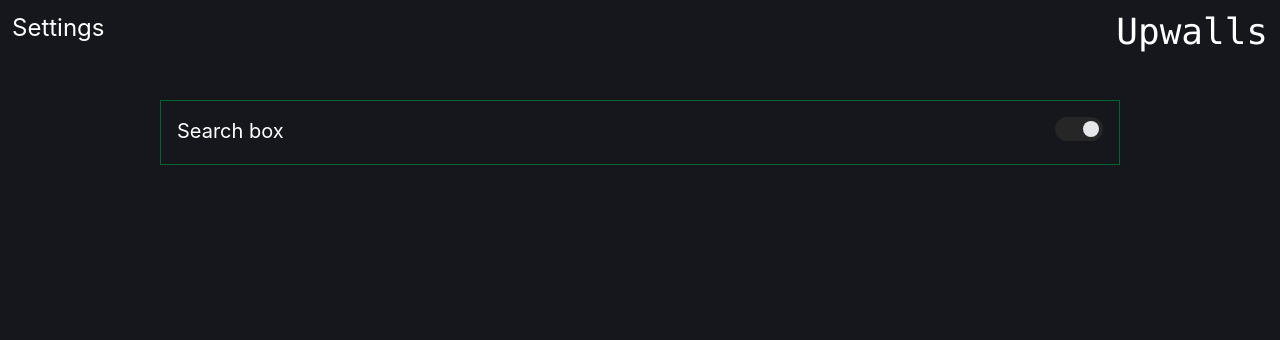
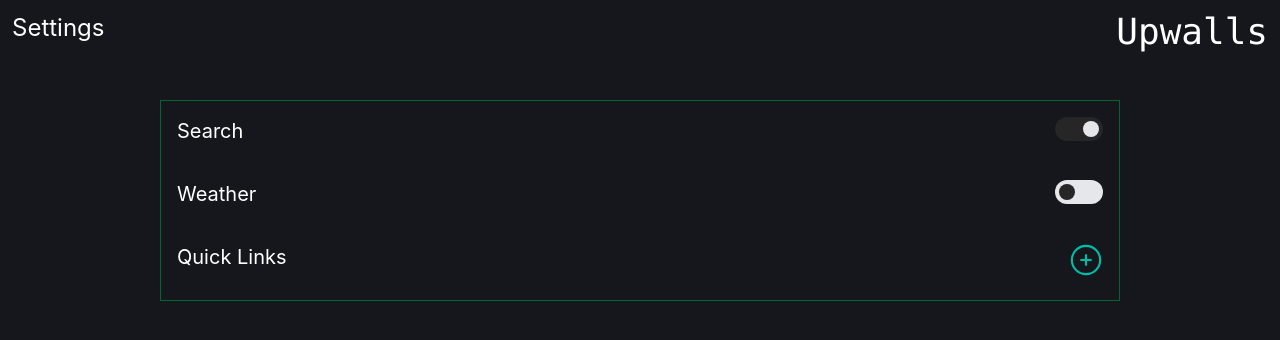
Before and after one commit to theprajwaldongare/Upwalls, a React (Vite) app: page /settings in a window 1280 px wide. Shown: the top 340 px of the page. Built offline with nearby package versions, Linux system fonts and the light colour scheme.

Commit message:
Added quick links with image fetching

```diff
--- a/src/Home.jsx
+++ b/src/Home.jsx
@@ -1,4 +1,4 @@
-import { useState, useEffect,useContext } from 'react'
+import { useState, useEffect, useContext } from 'react'
 import { MdSearch } from "react-icons/md";
 import { Link } from 'react-router-dom'
 import { SettingsContext } from './SettingsContext'
@@ -8,17 +8,11 @@
 
 function Home() {
 
-  const {isSearchEnabled,setIsSearchEnabled} = useContext(SettingsContext)
+  const { isSearchEnabled, isWeatherEnabled, cityInp, links } = useContext(SettingsContext)
 
   const [now, setNow] = useState(new Date())
-  // const [searchShow, setSearchShow] = useState(true)
   const [searchData, setsearchData] = useState("")
   const [temp, setTemp] = useState("")
-
-  // useEffect(() => {
-  //   setSearchShow(isSearchEnabled)
-
-  // }, [])
 
 
 
@@ -31,9 +25,9 @@
   }, [])
 
   useEffect(() => {
-    const wttrdata = async ()=>{
+    const wttrdata = async () => {
       try {
-        const response = await fetch('https://wttr.in/Pune?format=j1')
+        const response = await fetch(`https://wttr.in/${cityInp}?format=j1`)
         const data = await response.json()
         setTemp(`${data.current_condition[0].temp_C},${data.current_condition[0].weatherDesc[0].value}`)
       } catch (error) {
@@ -74,7 +68,7 @@
 
   return (
     <>
-    {/* <div className="main w-full h-screen bg-cover overflow-hidden" style={{backgroundImage:`url(${background})`}}> */}
+      {/* <div className="main w-full h-screen bg-cover overflow-hidden" style={{backgroundImage:`url(${background})`}}> */}
       <div className="timeAndDate flex justify-center mt-4">
         <div className="greet">
           {getGreeting()}
@@ -113,14 +107,28 @@
         </div>
       </div>
 
-      <div className="weather flex flex-col items-center justify-center">
+      {isWeatherEnabled && <div className="weather flex flex-col items-center justify-center">
         <div className="tempc mt-6 text-2xl">
           {temp.split(",")[0]} ℃
         </div>
         <div className="tempCondition mt-2 text-2xl">
           {temp.split(",")[1]}
         </div>
-      </div>
+        <div className="cityname mt-2 text-2xl">
+          {cityInp}
+        </div>
+      </div>}
+
+        <div className="linkRender flex gap-4 mt-8 justify-center">
+          {links?.map((valOfLink)=>(
+            <div key={valOfLink.name}>
+              <div className="logo"><img src={valOfLink.imageText} alt="" /></div>
+              <div className="lname">{valOfLink.name}</div>
+              <div className="lurl">{valOfLink.url}</div>
+            </div>
+          ))}
+        </div>
+
       {/* </div> */}
     </>
   )
--- a/src/Settings.jsx
+++ b/src/Settings.jsx
@@ -1,18 +1,94 @@
-import {useState,useEffect,useContext} from 'react'
+import { useState, useEffect, useContext } from 'react'
 import Checkbox from './components/Checkbox'
 import { SettingsContext } from './SettingsContext'
+import { MdCheck } from 'react-icons/md'
 const Settings = () => {
-  const {isSearchEnabled,setIsSearchEnabled} = useContext(SettingsContext)
+  const { isSearchEnabled, setIsSearchEnabled, isWeatherEnabled, setIsWeatherEnabled, cityInp, setCityInp, links, setLinks } = useContext(SettingsContext)
 
-  // const [searchED, setSearchED] = useState()
-  // useEffect(() => {
-  //   const savedData = localStorage.getItem("upwallSettings")
-  //   const parsedData = JSON.parse(savedData)
-  //   setSearchED(parsedData.search)
-
-  // }, [])
+  const [cityType, setCityType] = useState("")
+  const [showLinkAdd, setShowLinkAdd] = useState(false)
+  const [typedLink, setTypedLink] = useState("")
+  useEffect(() => {
+    console.log(cityType)
+  }, [cityType])
 
 
+  const addCity = () => {
+    setCityInp(cityType)
+    setCityType("")
+  }
+
+  const addLink = () => {
+    setShowLinkAdd(true)
+  }
+
+
+  const addLinkhere = () => {
+    setShowLinkAdd(false)
+
+    let safeUrl = typedLink;
+    if (!safeUrl.startsWith('http://') && !safeUrl.startsWith('https://')) {
+      safeUrl = 'https://' + safeUrl;
+    }
+
+    const urlObj = new URL(safeUrl);
+    const domain = urlObj.hostname;
+
+    const iconUrl = `https://www.google.com/s2/favicons?domain=${domain}&sz=128`;
+
+
+    const saveToArray = {
+
+      name: domain.replace('www.', '').split('.')[0],
+      url: safeUrl,
+      imageText: iconUrl
+    }
+
+    setLinks([...(links || []), saveToArray])
+    setTypedLink("")
+  }
+
+  // const addLinkhere = async ()=>{
+  //   setShowLinkAdd(false)
+  //   const logoString = await getBase64Logo(typedLink)
+  //   console.log(logoString)
+
+  //   const saveToArray = {
+  //     name:typedLink.includes("https") ? typedLink.split("/").slice(2)[0].split(".")[0] :  typedLink.split(".")[0],
+  //     url:typedLink,
+  //     imageText: logoString
+  //   }
+  //   setLinks([...links || [], saveToArray])
+  //   setTypedLink("")
+
+  // }
+  // const getBase64Logo = async (websiteUrl) => {
+  //   try {
+  //     let safeUrl = websiteUrl;
+  //     if (!safeUrl.startsWith('http://') && !safeUrl.startsWith('https://')) {
+  //       safeUrl = 'https://' + safeUrl;
+  //     }
+  //     const urlObj = new URL(safeUrl)
+  //     const domain = urlObj.hostname
+
+  //     const googleFaviconUrl = `https://www.google.com/s2/favicons?domain=${domain}&sz=128`
+  //     const response = await fetch(googleFaviconUrl)
+  //     const blob = await response.blob()
+
+  //     return new Promise((resolve, reject) => {
+  //       const reader = new FileReader()
+
+  //       reader.onloadend = () => resolve(reader.result)
+  //       reader.onerror = reject
+
+  //       reader.readAsDataURL(blob)
+  //     });
+
+  //   } catch (error) {
+  //     console.log(error)
+  //     return null
+  //   }
+  // };
 
   return (
     <>
@@ -21,12 +97,48 @@
         <div className="appname text-4xl font-mono">Upwalls</div>
       </div>
 
-    <div className="main flex justify-center items-center mt-12 ml-40 mr-40 border border-green-800">
+      <div className="main flex justify-center items-center flex-col mt-12 ml-40 mr-40 border border-green-800">
         <div className="item  p-4 flex justify-between w-full text-xl">
-        <div className="iname">Search box</div>
+          <div className="iname">Search</div>
           <div className="itemstate">
-          <Checkbox checked={isSearchEnabled} onChange={(e)=>setIsSearchEnabled(e.target.checked)} />
+            <Checkbox checked={isSearchEnabled} onChange={(e) => setIsSearchEnabled(e.target.checked)} />
           </div>
+        </div>
+
+        <div className="item  p-4 flex justify-between w-full text-xl">
+          <div className="iname">Weather</div>
+          <div className="itemstate">
+            <Checkbox checked={isWeatherEnabled} onChange={(e) => setIsWeatherEnabled(e.target.checked)} />
+          </div>
+        </div>
+        {isWeatherEnabled && <div className="weatherAddons flex mt-2 ml-8  w-full ">
+          <div className="cityname">City</div>
+          <input type="text" className='ml-6 mb-3 border border-blue-500 outline-teal-400  w-60 h-6 rounded-2xl p-4' value={cityType} placeholder={cityInp} onChange={(e) => { setCityType(e.target.value) }} />
+          <div className="tick  ">
+            <MdCheck className="text-2xl text-white bg-violet-800 rounded-full ml-2 mt-1  cursor-pointer" onClick={addCity} />
+          </div>
+        </div>}
+
+        <div className="item  p-4 flex flex-col  justify-between w-full text-xl">
+          <div className="linkinfo flex justify-between w-full">
+            <div className="iname">Quick Links</div>
+            <div className="itemstate">
+              {/* <Checkbox checked={isWeatherEnabled} onChange={(e) => setIsWeatherEnabled(e.target.checked)} /> */}
+              <button className="group cursor-pointer outline-none hover:rotate-90 duration-300" title="Add New" onClick={addLink}>
+                <svg className="stroke-teal-500 fill-none group-hover:fill-teal-800 group-active:stroke-teal-200 group-active:fill-teal-600 group-active:duration-0 duration-300" viewBox="0 0 24 24" height="34px" width="34px" xmlns="http://www.w3.org/2000/svg">
+                  <path strokeWidth="1.5" d="M12 22C17.5 22 22 17.5 22 12C22 6.5 17.5 2 12 2C6.5 2 2 6.5 2 12C2 17.5 6.5 22 12 22Z" />
+                  <path strokeWidth="1.5" d="M8 12H16" />
+                  <path strokeWidth="1.5" d="M12 16V8" />
+                </svg>
+              </button>
+            </div>
+          </div>
+          {showLinkAdd && <div className="linkadd flex mt-3">
+            <input type="text" placeholder='Add link' className='w-50 h-8 border border-y-emerald-500 outline-emerald-600 rounded-3xl p-2 text-sm' value={typedLink} onChange={(e)=>{setTypedLink(e.target.value)}} />
+            <div className="tick">
+            <MdCheck className="text-2xl text-white bg-violet-800 rounded-full ml-2 mt-1  cursor-pointer" onClick={addLinkhere} />
+          </div>
+          </div>}
         </div>
       </div>
     </>
--- a/src/SettingsContext.jsx
+++ b/src/SettingsContext.jsx
@@ -14,17 +14,49 @@
         return true
     });
 
+    const [isWeatherEnabled, setIsWeatherEnabled] = useState(() => {
+        const savedData = localStorage.getItem("upwallSettings")
+        if (savedData) {
+            const parsedData = JSON.parse(savedData)
+            return parsedData.weather
+        }
+        return false
+    });
+
+    const [cityInp, setCityInp] = useState(()=>{
+        const savedData = localStorage.getItem("upwallSettings")
+        if (savedData) {
+            const parsedData = JSON.parse(savedData)
+            return parsedData.city
+        }
+        return ""
+    })
+
+    const [links, setLinks] = useState(()=>{
+        const savedData = localStorage.getItem("upwallSettings")
+        if (savedData) {
+            const parsedData = JSON.parse(savedData)
+            return parsedData.links || []
+        }
+        return []
+    })
+
+
     useEffect(() => {
-        console.log("The val of searchED", isSearchEnabled)
+        console.log("The val of searchED", isSearchEnabled,isWeatherEnabled,cityInp)
         const dataToLocal = {
-            "search": isSearchEnabled
+            "search": isSearchEnabled,
+            "weather":isWeatherEnabled,
+            "city":cityInp,
+            "links":links
         }
         localStorage.setItem("upwallSettings", JSON.stringify(dataToLocal))
-    }, [isSearchEnabled])
+        console.log(links)
+    }, [isSearchEnabled,isWeatherEnabled,cityInp,links])
 
     return (
 
-        <SettingsContext.Provider value={{ isSearchEnabled, setIsSearchEnabled }}>
+        <SettingsContext.Provider value={{ isSearchEnabled, setIsSearchEnabled,isWeatherEnabled,setIsWeatherEnabled,cityInp,setCityInp,links, setLinks }}>
             {children}
         </SettingsContext.Provider>
     );
--- /dev/null
+++ b/test.js
@@ -0,0 +1,4 @@
+// const newUrl = "https://github.com"
+const newUrl = "github.com"
+let nameval = newUrl.includes("https") ? newUrl.split("/").slice(2)[0].split(".")[0] :  newUrl.split(".")[0]
+console.log(nameval)
```
Also changed, not shown: 1 other file (tests, documents, lock files or other folders). Lines whose indentation alone changed are shown as unchanged.
